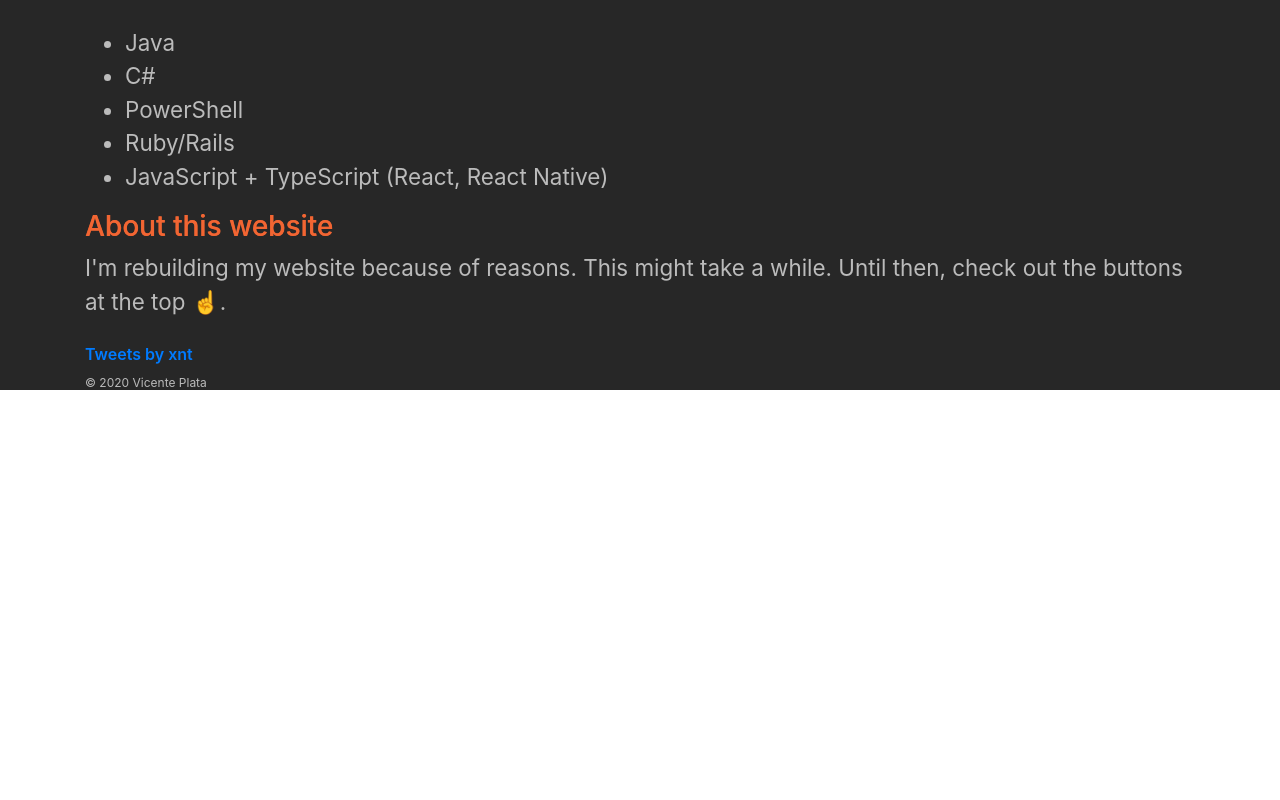
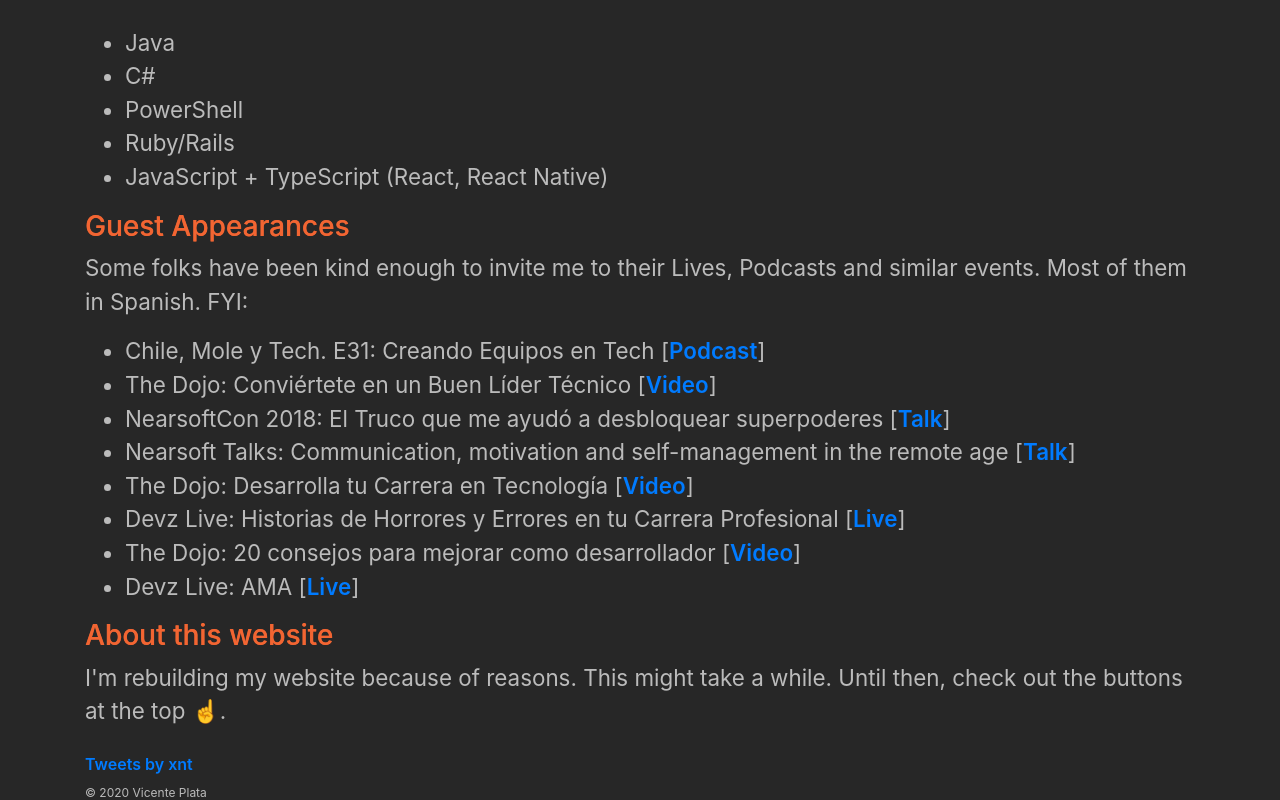
Before and after one commit to xnt/xnt.github.io, a React (Create React App) app: page / in a window 1280 px wide. Shown: the part 971-1771 px from the top of the page. Before the commit the page ends 1361 px from the top, so only its background shows below. Built offline with nearby package versions, Linux system fonts and the light colour scheme.

Commit message:
Add typescript and guest appearances

```diff
--- a/package.json
+++ b/package.json
@@ -16,7 +16,8 @@
     "react-live-clock": "^3.1.0",
     "react-parallax": "^3.1.2",
     "react-router-dom": "^5.1.2",
-    "react-scripts": "^3.4.4"
+    "react-scripts": "^3.4.4",
+    "typescript": "^4.1.3"
   },
   "scripts": {
     "start": "react-scripts start",
--- /dev/null
+++ b/src/GuestAppearance.tsx
@@ -0,0 +1,8 @@
+import React from "react";
+import { Appearance } from "./guest-appearances";
+
+const GuestAppearanceComponent: React.FC<Appearance> = ({link, linkTitle, title}) => (
+  <li>{title} [<a href={link} target="_blank" rel="noopener noreferrer">{linkTitle}</a>]</li>
+);
+
+export const GuestAppearance = React.memo(GuestAppearanceComponent);
--- a/src/Home.js
+++ b/src/Home.js
@@ -6,8 +6,6 @@ import Header from './Header';
 import Welcome from './Welcome';
 import Row from 'react-bootstrap/Row';
 import Col from 'react-bootstrap/Col';
-// import { Parallax } from 'react-parallax';
-// import bgImg from './img/vpToon.png';
 
 export default memo(function Home() {
   return (
--- a/src/Welcome.js
+++ b/src/Welcome.js
@@ -1,7 +1,10 @@
 import React, { memo } from "react";
-import Emoji from "./Emoji";
 import Row from "react-bootstrap/Row";
 import Col from "react-bootstrap/Col";
+
+import Emoji from "./Emoji";
+import { GuestAppearance } from "./GuestAppearance";
+import { APPEARANCES } from "./guest-appearances";
 
 const Welcome = memo(function Welcome(props) {
   return (
@@ -70,6 +73,18 @@ const Welcome = memo(function Welcome(props) {
           <li>Ruby/Rails</li>
           <li>JavaScript + TypeScript (React, React Native)</li>
         </ul>
+        <h3>Guest Appearances</h3>
+        <p classname="pb-2">
+          Some folks have been kind enough to invite me to their Lives, Podcasts
+          and similar events. Most of them in Spanish. FYI:
+        </p>
+        <ul>
+          {APPEARANCES.map(appearance =>
+            <GuestAppearance
+              link={appearance.link}
+              linkTitle={appearance.linkTitle}
+              title={appearance.title} />)}
+        </ul>
         <h3>About this website</h3>
         <p className="pb-2">
           I'm rebuilding my website because of reasons. This might take a while.
--- /dev/null
+++ b/src/guest-appearances.ts
@@ -0,0 +1,30 @@
+export class Appearance {
+  link: string;
+  linkTitle: string;
+  title: string;
+
+  constructor(_link: string, _linkTitle: string, _title: string) {
+    this.link = _link;
+    this.linkTitle = _linkTitle;
+    this.title = _title;
+  }
+}
+
+export const APPEARANCES = [
+  new Appearance("https://open.spotify.com/episode/6gFUO57cKMQtWgGH8DwfUf",
+    "Podcast", "Chile, Mole y Tech. E31: Creando Equipos en Tech"),
+  new Appearance("https://www.youtube.com/watch?v=X_4D8mppVeY",
+    "Video", "The Dojo: Conviértete en un Buen Líder Técnico"),
+  new Appearance("https://www.youtube.com/watch?v=fX1YUJXWWwU",
+    "Talk", "NearsoftCon 2018: El Truco que me ayudó a desbloquear superpoderes"),
+  new Appearance("https://www.youtube.com/watch?v=4MZ6vk5q88g",
+    "Talk", "Nearsoft Talks: Communication, motivation and self-management in the remote age"),
+  new Appearance("https://www.youtube.com/watch?v=SSA4MMQGKns",
+    "Video", "The Dojo: Desarrolla tu Carrera en Tecnología"),
+  new Appearance("https://www.youtube.com/watch?v=dEzUr_3rU2U",
+    "Live", "Devz Live: Historias de Horrores y Errores en tu Carrera Profesional"),
+  new Appearance("https://www.youtube.com/watch?v=IHrqenVs-dg",
+    "Video", "The Dojo: 20 consejos para mejorar como desarrollador"),
+  new Appearance("https://www.facebook.com/DevzCommunity/videos/2706211403001621",
+    "Live", "Devz Live: AMA"),
+];
--- /dev/null
+++ b/src/react-app-env.d.ts
@@ -0,0 +1 @@
+/// <reference types="react-scripts" />
```
Also changed, not shown: tsconfig.json (added, +25 -0 lines).
